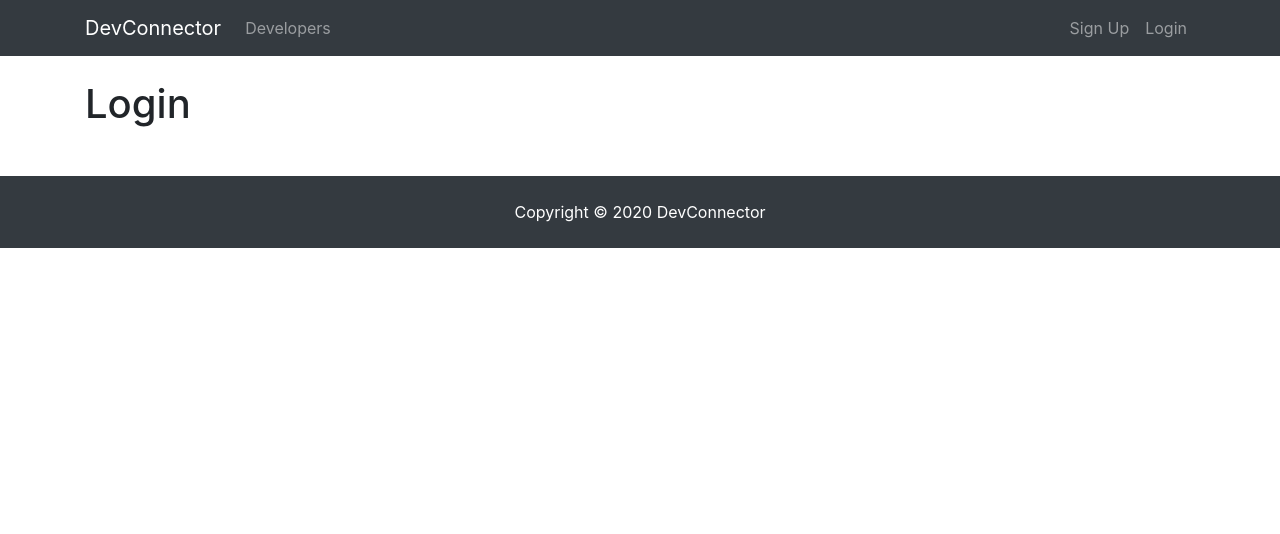
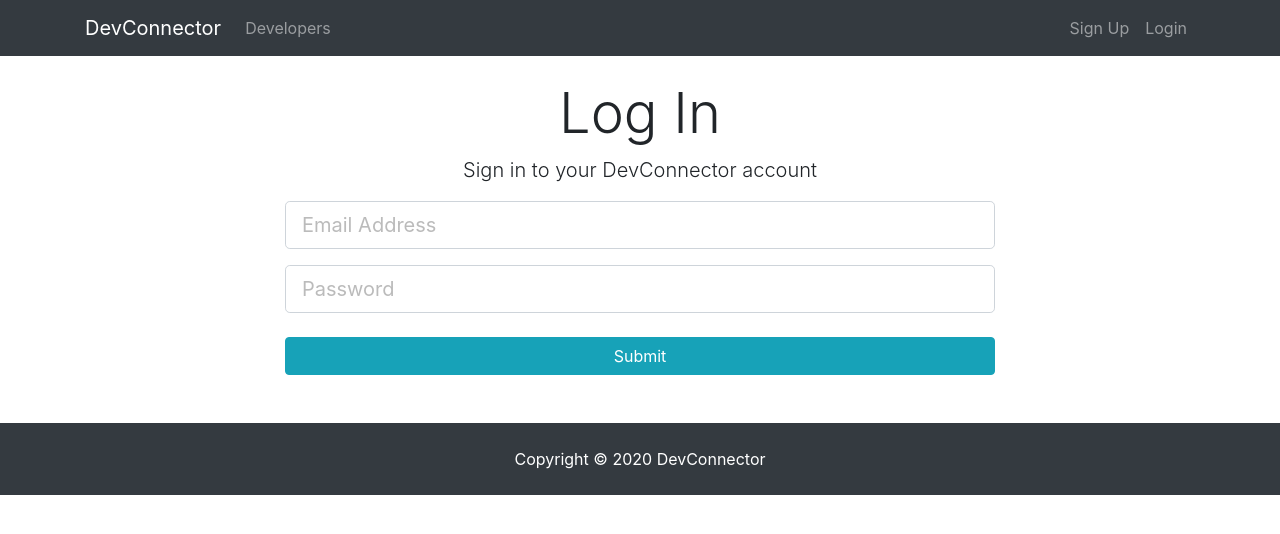
Before and after one commit to vladimiryardan/devconnector, a React (Create React App) app in the folder client/: page /login in a window 1280 px wide. Shown: the top 534 px of the page. Built offline with nearby package versions, Linux system fonts and the light colour scheme.

Commit message:
Login module

```diff
--- a/client/src/components/auth/Login.js
+++ b/client/src/components/auth/Login.js
@@ -1,10 +1,65 @@
 import React, { Component } from 'react'
 
 class Login extends Component {
+
+    constructor(){
+        super();
+        this.state = {
+          email: '',
+          password: ''
+        }
+
+        this.onChange = this.onChange.bind(this);
+
+        this.onSubmit = this.onSubmit.bind(this);
+
+      }
+
+      onChange(e){
+        this.setState({[e.target.name]: e.target.value});
+      }
+
+      onSubmit(e){
+        e.preventDefault();
+
+        const user = {
+          email: this.state.email,
+          password: this.state.password
+        }
+        console.log(user);
+      }
     render() {
         return (
-            <div>
-                <h1>Login</h1>
+            <div className="login">
+                <div className="container">
+                <div className="row">
+                    <div className="col-md-8 m-auto">
+                    <h1 className="display-4 text-center">Log In</h1>
+                    <p className="lead text-center">Sign in to your DevConnector account</p>
+                    <form onSubmit={this.onSubmit}>
+                        <div className="form-group">
+                        <input
+                            type="email"
+                            className="form-control form-control-lg"
+                            placeholder="Email Address"
+                            name="email"
+                            value={this.state.email}
+                            onChange={this.onChange}/>
+                        </div>
+                        <div className="form-group">
+                            <input
+                                type="password"
+                                className="form-control form-control-lg"
+                                placeholder="Password"
+                                name="password"
+                                value={this.state.password}
+                                onChange={this.onChange}/>
+                        </div>
+                        <input type="submit" className="btn btn-info btn-block mt-4" />
+                    </form>
+                    </div>
+                </div>
+                </div>
             </div>
         )
     }
--- a/client/src/components/auth/Register.js
+++ b/client/src/components/auth/Register.js
@@ -1,7 +1,52 @@
-import React, { Component } from 'react'
+import React, { Component } from 'react';
+import axios from 'axios';
+import classnames from 'classnames';
 
 class Register extends Component {
+  constructor(){
+    super();
+    this.state = {
+      name: '',
+      email: '',
+      password: '',
+      password2: '',
+      errors: {}
+    }
+
+    this.onChange = this.onChange.bind(this);
+
+    this.onSubmit = this.onSubmit.bind(this);
+
+  }
+
+  onChange(e){
+    this.setState({[e.target.name]: e.target.value});
+  }
+
+  onSubmit(e){
+    e.preventDefault();
+
+
+
+    const newUser = {
+      name: this.state.name,
+      email: this.state.email,
+      password: this.state.password,
+      password2: this.state.password2
+    }
+
+    axios
+      .post('api/users/register', newUser)
+      .then(res => console.log(res.data))
+      .catch(err => this.setState({errors: err.response.data}));
+
+
+  }
+
     render() {
+
+      const {errors} = this.state;
+
         return (
             <div className="register">
               <div className="container">
@@ -9,19 +54,55 @@ class Register extends Component {
                   <div className="col-md-8 m-auto">
                     <h1 className="display-4 text-center">Sign Up</h1>
                     <p className="lead text-center">Create your DevConnector account</p>
-                    <form action="create-profile.html">
+                    <form noValidate onSubmit={this.onSubmit} >
                       <div className="form-group">
-                        <input type="text" className="form-control form-control-lg" placeholder="Name" name="name" required />
+                        <input
+                          type="text"
+                          className={classnames('form-control form-control-lg', {
+                            'is-invalid': errors.name
+                          })}
+                          placeholder="Name"
+                          name="name"
+                          value={this.state.name}
+                          onChange={this.onChange}/>
+                          {errors.name && (<div className="invalid-feedback">{errors.name}</div>)}
                       </div>
                       <div className="form-group">
-                        <input type="email" className="form-control form-control-lg" placeholder="Email Address" name="email" />
-                        <small classNameName="form-text text-muted">This site uses Gravatar so if you want a profile image, use a Gravatar email</small>
+                        <input
+                          type="email"
+                          className={classnames('form-control form-control-lg', {
+                            'is-invalid': errors.email
+                          })}
+                          placeholder="Email Address"
+                          name="email"
+                          value={this.state.email}
+                          onChange={this.onChange}/>
+                          {errors.email && (<div className="invalid-feedback">{errors.email}</div>)}
+                        <small className="form-text text-muted">This site uses Gravatar so if you want a profile image, use a Gravatar email</small>
                       </div>
                       <div className="form-group">
-                        <input type="password" className="form-control form-control-lg" placeholder="Password" name="password" />
+                        <input
+                          type="password"
+                          className={classnames('form-control form-control-lg', {
+                            'is-invalid': errors.password
+                          })}
+                          placeholder="Password"
+                          name="password"
+                          value={this.state.password}
+                          onChange={this.onChange}/>
+                           {errors.password && (<div className="invalid-feedback">{errors.password}</div>)}
                       </div>
                       <div className="form-group">
-                        <input type="password" className="form-control form-control-lg" placeholder="Confirm Password" name="password2" />
+                        <input
+                          type="password"
+                          className={classnames('form-control form-control-lg', {
+                            'is-invalid': errors.password2
+                          })}
+                          placeholder="Confirm Password"
+                          name="password2"
+                          value={this.state.password2}
+                          onChange={this.onChange}/>
+                          {errors.password2 && (<div className="invalid-feedback">{errors.password2}</div>)}
                       </div>
                       <input type="submit" className="btn btn-info btn-block mt-4" />
                     </form>
--- a/client/src/components/layout/Footer.js
+++ b/client/src/components/layout/Footer.js
@@ -2,7 +2,7 @@ import React from 'react'
 
 export default function Footer() {
     return (
-      <footer class="bg-dark text-white mt-5 p-4 text-center">
+      <footer className="bg-dark text-white mt-5 p-4 text-center">
         Copyright &copy; {new Date().getFullYear()} DevConnector
       </footer>
     )
--- a/client/src/components/layout/Landing.js
+++ b/client/src/components/layout/Landing.js
@@ -4,17 +4,17 @@ import {Link} from 'react-router-dom';
 class Landing extends Component {
     render() {
         return (
-        <div class="landing">
-            <div class="dark-overlay landing-inner text-light">
-            <div class="container">
-                <div class="row">
-                <div class="col-md-12 text-center">
-                    <h1 class="display-3 mb-4">Developer Connector
+        <div className="landing">
+            <div className="dark-overlay landing-inner text-light">
+            <div className="container">
+                <div className="row">
+                <div className="col-md-12 text-center">
+                    <h1 className="display-3 mb-4">Developer Connector
                     </h1>
-                    <p class="lead"> Create a developer profile/portfolio, share posts and get help from other developers</p>
+                    <p className="lead"> Create a developer profile/portfolio, share posts and get help from other developers</p>
                     <hr />
-                    <Link to="/register" class="btn btn-lg btn-info mr-2">Register</Link>
-                    <Link to="/login" class="btn btn-lg btn-light">Login</Link>
+                    <Link to="/register" className="btn btn-lg btn-info mr-2">Register</Link>
+                    <Link to="/login" className="btn btn-lg btn-light">Login</Link>
                 </div>
                 </div>
             </div>
```
Also changed, not shown: client/package.json (+7 -1 lines), 1 other file (tests, documents, lock files or other folders).
